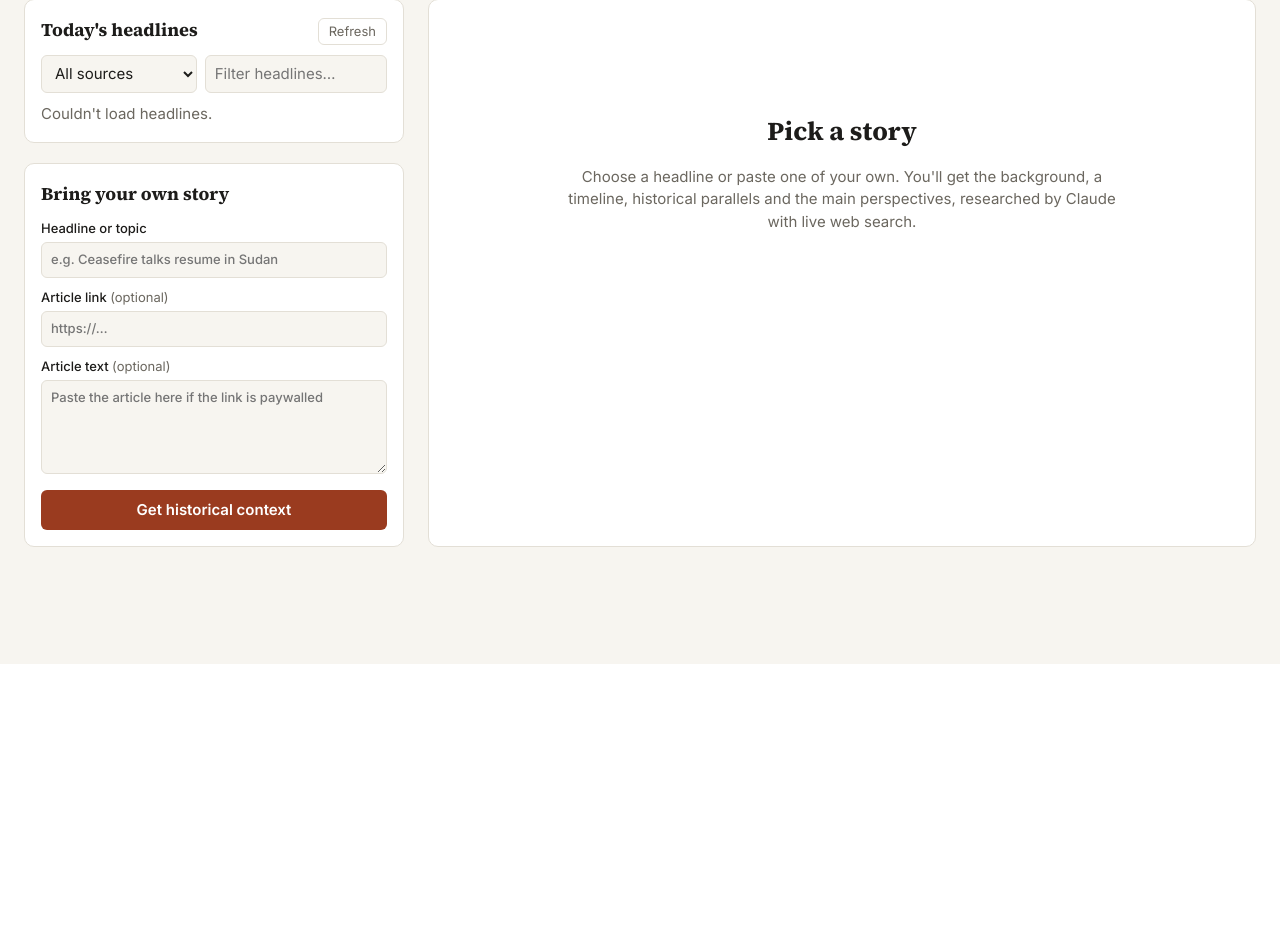
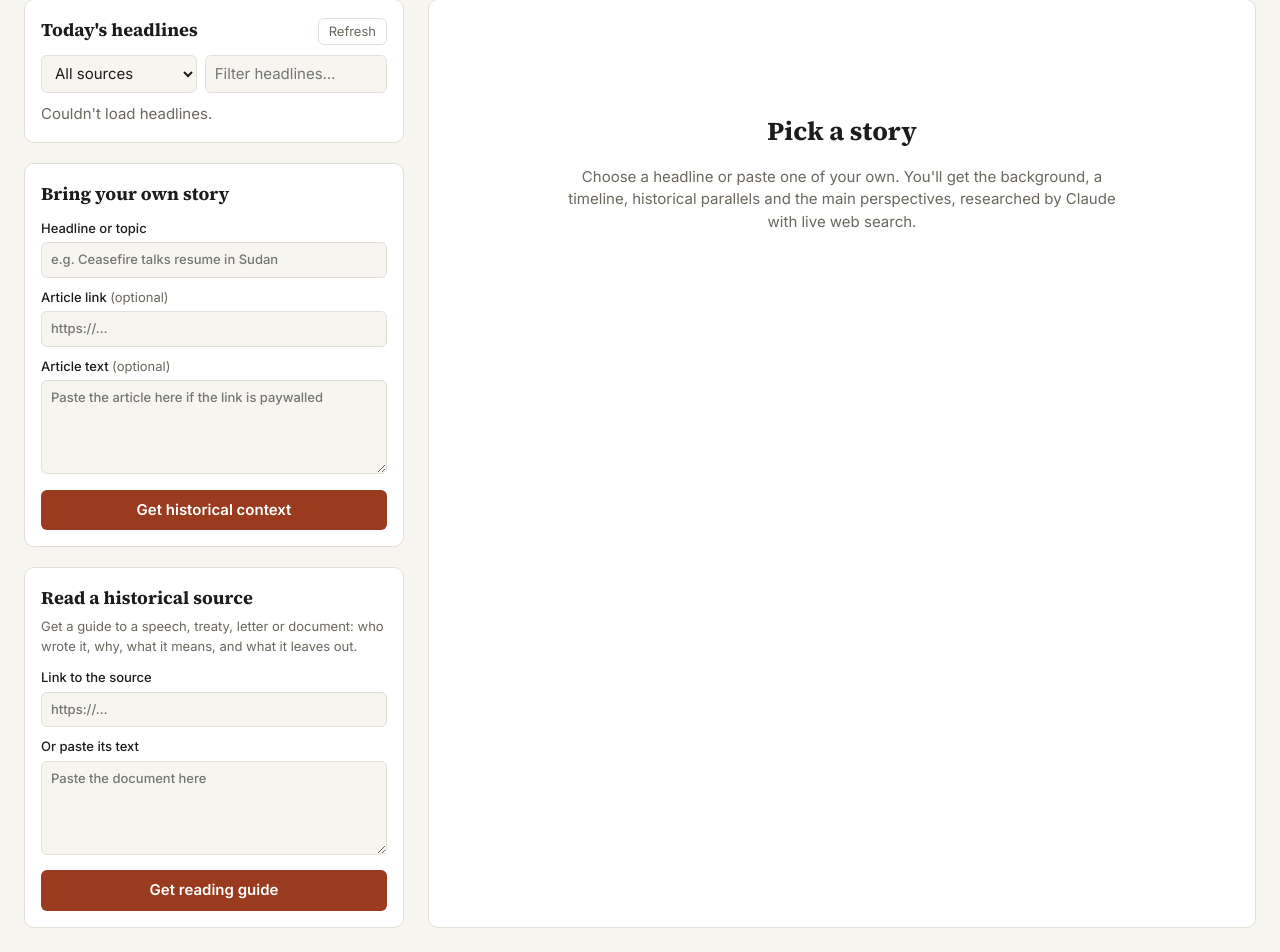
Before and after one commit to Arabella-B/Alubend-Internship, a Flask app: page / in a window 1280 px wide. Shown: the part 136-1088 px from the top of the page. Before the commit the page ends 800 px from the top, so only its background shows below. Run offline with Flask 3, Linux system fonts and the light colour scheme; data that the repository does not hold is empty.

Commit message:
Add reading guides for historical sources
Readers can now get a historian's reading guide for any source: click
"Reading guide" next to a source in a briefing, or paste a link or
document into the new "Read a historical source" panel.

- historian.py: source-guide prompt built on historians' methods
  (sourcing, contextualisation, close reading, perspective,
  corroboration) and a strict present_source_guide schema; briefings
  and guides now share one request loop; briefings are also told to
  read their own sources critically
- app.py: /api/source endpoint; shared streaming and caching helper
- UI: guide view with plain summary, context, purpose, perspective,
  key passages, difficult terms, reliability, other viewpoints and
  further reading, plus a back-to-briefing button

Co-Authored-By: Claude Opus 5.5 <noreply@anthropic.com>

```diff
--- a/app.py
+++ b/app.py
@@ -12,12 +12,13 @@ import anthropic
 from flask import Flask, Response, jsonify, render_template, request, stream_with_context
 
 from feeds import get_headlines
-from historian import generate_context
+from historian import generate_context, generate_source_guide
 
 app = Flask(__name__)
 
 # Briefings already generated in this run, so re-opening a story is instant and free.
 _briefings: dict = {}
+_source_guides: dict = {}
 
 
 def _sse(event: dict) -> str:
@@ -40,32 +41,22 @@ def headlines():
     return jsonify(get_headlines(force=force))
 
 
-@app.post("/api/context")
-def context():
-    body = request.get_json(silent=True) or {}
-    title = str(body.get("title", "")).strip()[:500]
-    summary = str(body.get("summary", "")).strip()[:2000]
-    url = str(body.get("url", "")).strip()[:2000]
-    article_text = str(body.get("text", "")).strip()[:40000]
+def _clean(body: dict, key: str, limit: int) -> str:
+    return str(body.get(key, "")).strip()[:limit]
 
-    if not title and not article_text:
-        return jsonify({"error": "Provide a headline or the article text."}), 400
-    if url and not url.startswith(("http://", "https://")):
-        return jsonify({"error": "The URL must start with http:// or https://"}), 400
-    if not title:
-        title = article_text.split("\n", 1)[0][:200]
 
-    cache_key = (title, url, article_text)
+def _stream(generator_factory, cache: dict, cache_key, first_status: str, what: str) -> Response:
+    """Stream a Claude job to the browser as server-sent events, caching the result."""
 
     def events():
-        if cache_key in _briefings:
-            yield _sse({"type": "result", "context": _briefings[cache_key]})
+        if cache_key in cache:
+            yield _sse({"type": "result", "data": cache[cache_key]})
             return
-        yield _sse({"type": "status", "message": "Reading up on the story…"})
+        yield _sse({"type": "status", "message": first_status})
         try:
-            for event in generate_context(title, summary, url, article_text):
+            for event in generator_factory():
                 if event["type"] == "result":
-                    _briefings[cache_key] = event["context"]
+                    cache[cache_key] = event["data"]
                 yield _sse(event)
         except anthropic.AuthenticationError:
             yield _sse({"type": "error", "message": "Anthropic API key is missing or invalid. Set ANTHROPIC_API_KEY."})
@@ -76,7 +67,7 @@ def context():
         except anthropic.APIConnectionError:
             yield _sse({"type": "error", "message": "Couldn't reach the Anthropic API. Check your connection."})
         except Exception as exc:  # e.g. no credentials configured at all
-            app.logger.exception("Briefing failed")
+            app.logger.exception("%s failed", what)
             message = str(exc)
             if "api_key" in message or "authentication" in message.lower():
                 message = "No Anthropic API key found. Set ANTHROPIC_API_KEY and restart the app."
@@ -89,6 +80,56 @@ def context():
     )
 
 
+def _bad_url(url: str) -> bool:
+    return bool(url) and not url.startswith(("http://", "https://"))
+
+
+@app.post("/api/context")
+def context():
+    body = request.get_json(silent=True) or {}
+    title = _clean(body, "title", 500)
+    summary = _clean(body, "summary", 2000)
+    url = _clean(body, "url", 2000)
+    article_text = _clean(body, "text", 40000)
+
+    if not title and not article_text:
+        return jsonify({"error": "Provide a headline or the article text."}), 400
+    if _bad_url(url):
+        return jsonify({"error": "The URL must start with http:// or https://"}), 400
+    if not title:
+        title = article_text.split("\n", 1)[0][:200]
+
+    return _stream(
+        lambda: generate_context(title, summary, url, article_text),
+        _briefings,
+        (title, url, article_text),
+        "Reading up on the story…",
+        "Briefing",
+    )
+
+
+@app.post("/api/source")
+def source_guide():
+    body = request.get_json(silent=True) or {}
+    title = _clean(body, "title", 500)
+    url = _clean(body, "url", 2000)
+    text = _clean(body, "text", 60000)
+    story_title = _clean(body, "story_title", 500)
+
+    if not url and not text:
+        return jsonify({"error": "Provide a link to the source or paste its text."}), 400
+    if _bad_url(url):
+        return jsonify({"error": "The URL must start with http:// or https://"}), 400
+
+    return _stream(
+        lambda: generate_source_guide(title, url, text, story_title),
+        _source_guides,
+        (url, text),
+        "Reading the source…",
+        "Source guide",
+    )
+
+
 if __name__ == "__main__":
     port = int(os.environ.get("PORT", "5050"))
     app.run(host="127.0.0.1", port=port, debug=True, threaded=True)
--- a/static/app.js
+++ b/static/app.js
@@ -75,27 +75,34 @@ function renderHeadlines() {
 
 // ---------- Context request ----------
 
+const VIEWS = ["empty", "loading", "error", "briefing", "guide"];
+let currentBriefingTitle = "";
+
 function show(view) {
-  for (const id of ["empty", "loading", "error", "briefing"]) $(id).hidden = id !== view;
+  for (const id of VIEWS) $(id).hidden = id !== view;
+  $("back-to-briefing").hidden = view === "briefing" || !currentBriefingTitle;
 }
 
 function setBusy(value) {
   busy = value;
-  document.querySelectorAll(".headline, #custom-form button").forEach((b) => (b.disabled = value));
+  document
+    .querySelectorAll(".headline, #custom-form button, #source-form button, .guide-button")
+    .forEach((b) => (b.disabled = value));
 }
 
-async function requestContext(story) {
+// Runs a streamed Claude job, showing progress, and passes the result to `onResult`.
+async function runJob(endpoint, body, loadingLabel, onResult) {
   if (busy) return;
   setBusy(true);
-  $("loading-story").textContent = `“${story.title || "your story"}”`;
+  $("loading-label").textContent = loadingLabel;
   $("progress").replaceChildren();
   show("loading");
 
   try {
-    const res = await fetch("/api/context", {
+    const res = await fetch(endpoint, {
       method: "POST",
       headers: { "Content-Type": "application/json" },
-      body: JSON.stringify(story),
+      body: JSON.stringify(body),
     });
     if (!res.ok) {
       const data = await res.json().catch(() => ({}));
@@ -119,20 +126,29 @@ async function requestContext(story) {
         if (event.type === "status") {
           $("progress").append(el("li", {}, event.message));
         } else if (event.type === "result") {
-          renderBriefing(event.context);
+          onResult(event.data);
           finished = true;
         } else if (event.type === "error") {
           throw new Error(event.message);
         }
       }
     }
-    if (!finished) throw new Error("The connection closed before the briefing was ready.");
+    if (!finished) throw new Error("The connection closed before the result was ready.");
   } catch (err) {
     $("error").textContent = err.message || String(err);
     show("error");
   } finally {
     setBusy(false);
   }
+}
+
+function requestContext(story) {
+  runJob("/api/context", story, `Researching “${story.title || "your story"}”`, renderBriefing);
+}
+
+function requestSourceGuide(source) {
+  const label = `Reading “${source.title || source.url || "your source"}”`;
+  runJob("/api/source", { ...source, story_title: currentBriefingTitle }, label, renderGuide);
 }
 
 // ---------- Rendering ----------
@@ -147,6 +163,7 @@ function safeUrl(url) {
 }
 
 function renderBriefing(c) {
+  currentBriefingTitle = c.story_title;
   $("b-title").textContent = c.story_title;
   $("b-current").textContent = c.current_situation;
   $("b-why").textContent = c.why_it_matters;
@@ -208,7 +225,8 @@ function renderBriefing(c) {
         "li",
         {},
         s.kind ? el("span", { class: `kind kind-${s.kind}` }, s.kind) : null,
-        href ? el("a", { href, target: "_blank", rel: "noopener noreferrer" }, s.title || href) : s.title
+        href ? el("a", { href, target: "_blank", rel: "noopener noreferrer" }, s.title || href) : s.title,
+        href ? guideButton({ title: s.title, url: href }) : null
       );
     })
   );
@@ -217,7 +235,70 @@ function renderBriefing(c) {
   document.querySelector(".content").scrollIntoView({ behavior: "smooth", block: "start" });
 }
 
+function guideButton(source) {
+  const button = el("button", { type: "button", class: "guide-button" }, "Reading guide");
+  button.addEventListener("click", () => requestSourceGuide(source));
+  return button;
+}
+
+function section(title, ...content) {
+  const items = content.filter((c) => c != null && !(Array.isArray(c) && !c.length));
+  if (!items.length) return null;
+  return el("section", {}, el("h3", { class: "section" }, title), ...items.flat());
+}
+
+function renderGuide(g) {
+  const passages = g.key_passages.map((p) =>
+    el("li", {}, el("blockquote", {}, `“${p.passage}”`), el("p", {}, p.meaning))
+  );
+  const terms = g.difficult_terms.map((t) => el("div", {}, el("dt", {}, t.term), el("dd", {}, t.explanation)));
+  const views = g.other_viewpoints.flatMap((v) => [el("dt", {}, v.group), el("dd", {}, v.view)]);
+  const reading = g.further_reading.map((r) => {
+    const href = safeUrl(r.url);
+    return el(
+      "li",
+      {},
+      href ? el("a", { href, target: "_blank", rel: "noopener noreferrer" }, r.title || href) : r.title
+    );
+  });
+
+  $("guide-body").replaceChildren(
+    el("p", { class: "kicker" }, `Reading guide · ${g.source_type} source`),
+    el("h2", {}, g.title),
+    el("p", { class: "byline" }, [g.author, g.date].filter(Boolean).join(" · ")),
+    el("div", { class: "lede single" }, el("div", {}, el("h3", {}, "In plain words"), el("p", {}, g.plain_summary))),
+    section("Context", el("p", { class: "prose-p" }, g.context)),
+    section("Author and purpose", el("p", { class: "prose-p" }, g.author_and_purpose)),
+    section("Perspective", el("p", { class: "prose-p" }, g.perspective)),
+    section("Key passages", passages.length ? el("ul", { class: "passages" }, ...passages) : null),
+    section("Difficult terms", terms.length ? el("dl", { class: "pairs terms" }, ...terms) : null),
+    section("How far to trust it", el("p", { class: "prose-p" }, g.reliability)),
+    section("Other viewpoints", views.length ? el("dl", { class: "pairs" }, ...views) : null),
+    section(
+      "Questions to ask",
+      g.questions_to_ask.length ? el("ul", { class: "questions" }, ...g.questions_to_ask.map((q) => el("li", {}, q))) : null
+    ),
+    section("Further reading", reading.length ? el("ul", { class: "sources" }, ...reading) : null),
+    el("p", { class: "disclaimer" }, "Generated by Claude. Check important details against the source itself.")
+  );
+  show("guide");
+  document.querySelector(".content").scrollIntoView({ behavior: "smooth", block: "start" });
+}
+
 // ---------- Wiring ----------
+
+$("back-to-briefing").addEventListener("click", () => show("briefing"));
+$("source-form").addEventListener("submit", (event) => {
+  event.preventDefault();
+  const form = new FormData(event.target);
+  const source = { url: form.get("url").trim(), text: form.get("text").trim() };
+  if (!source.url && !source.text) {
+    $("error").textContent = "Enter a link to the source or paste its text.";
+    show("error");
+    return;
+  }
+  requestSourceGuide(source);
+});
 
 $("source-filter").addEventListener("change", renderHeadlines);
 $("search").addEventListener("input", renderHeadlines);
--- a/static/style.css
+++ b/static/style.css
@@ -237,6 +237,34 @@ h3.section { font-size: 21px; margin: 32px 0 12px; }
 }
 .kind-academic { color: var(--accent); border-color: var(--accent); }
 
+.panel-intro { margin: -6px 0 12px; }
+.back { margin-bottom: 16px; }
+.guide-button {
+  margin-left: 8px;
+  background: none;
+  border: 1px solid var(--accent);
+  color: var(--accent);
+  font-size: 12px;
+  padding: 1px 8px;
+  border-radius: 999px;
+}
+.guide-button:hover { background: var(--accent-soft); }
+.byline { color: var(--muted); margin: -12px 0 16px; }
+.lede.single { grid-template-columns: 1fr; }
+.prose-p { margin: 0; }
+.passages { list-style: none; padding: 0; margin: 0; }
+.passages li { margin-bottom: 14px; }
+.passages blockquote {
+  margin: 0 0 4px;
+  padding-left: 12px;
+  border-left: 3px solid var(--accent);
+  font-family: var(--serif);
+  font-size: 17px;
+  font-style: italic;
+}
+.passages p { margin: 0; color: var(--muted); }
+#guide-body > h2 { font-size: 30px; line-height: 1.15; margin-bottom: 16px; }
+
 .disclaimer { margin-top: 32px; font-size: 13px; color: var(--muted); border-top: 1px solid var(--border); padding-top: 12px; }
 
 @media (max-width: 860px) {
--- a/templates/index.html
+++ b/templates/index.html
@@ -45,9 +45,26 @@
           <button type="submit" class="primary">Get historical context</button>
         </form>
       </section>
+
+      <section class="panel">
+        <h2>Read a historical source</h2>
+        <p class="muted small panel-intro">Get a guide to a speech, treaty, letter or document: who wrote it,
+          why, what it means, and what it leaves out.</p>
+        <form id="source-form">
+          <label>Link to the source
+            <input name="url" type="url" placeholder="https://…">
+          </label>
+          <label>Or paste its text
+            <textarea name="text" rows="4" placeholder="Paste the document here"></textarea>
+          </label>
+          <button type="submit" class="primary">Get reading guide</button>
+        </form>
+      </section>
     </aside>
 
     <section class="content" aria-live="polite">
+      <button id="back-to-briefing" class="ghost back" type="button" hidden>← Back to briefing</button>
+
       <div id="empty" class="empty">
         <h2>Pick a story</h2>
         <p>Choose a headline or paste one of your own. You'll get the background, a timeline, historical
@@ -57,7 +74,7 @@
       <div id="loading" class="loading" hidden>
         <div class="spinner" aria-hidden="true"></div>
         <div>
-          <p class="loading-title">Researching <span id="loading-story"></span></p>
+          <p class="loading-title" id="loading-label">Researching</p>
           <ul id="progress" class="progress"></ul>
           <p class="muted small">This usually takes 30–90 seconds.</p>
         </div>
@@ -101,6 +118,10 @@
 
         <p class="disclaimer">Generated by Claude. Check important details against the sources.</p>
       </article>
+
+      <article id="guide" class="briefing" hidden>
+        <div id="guide-body"></div>
+      </article>
     </section>
   </main>
 
```
Also changed, not shown: historian.py (+159 -15 lines), README.md.
